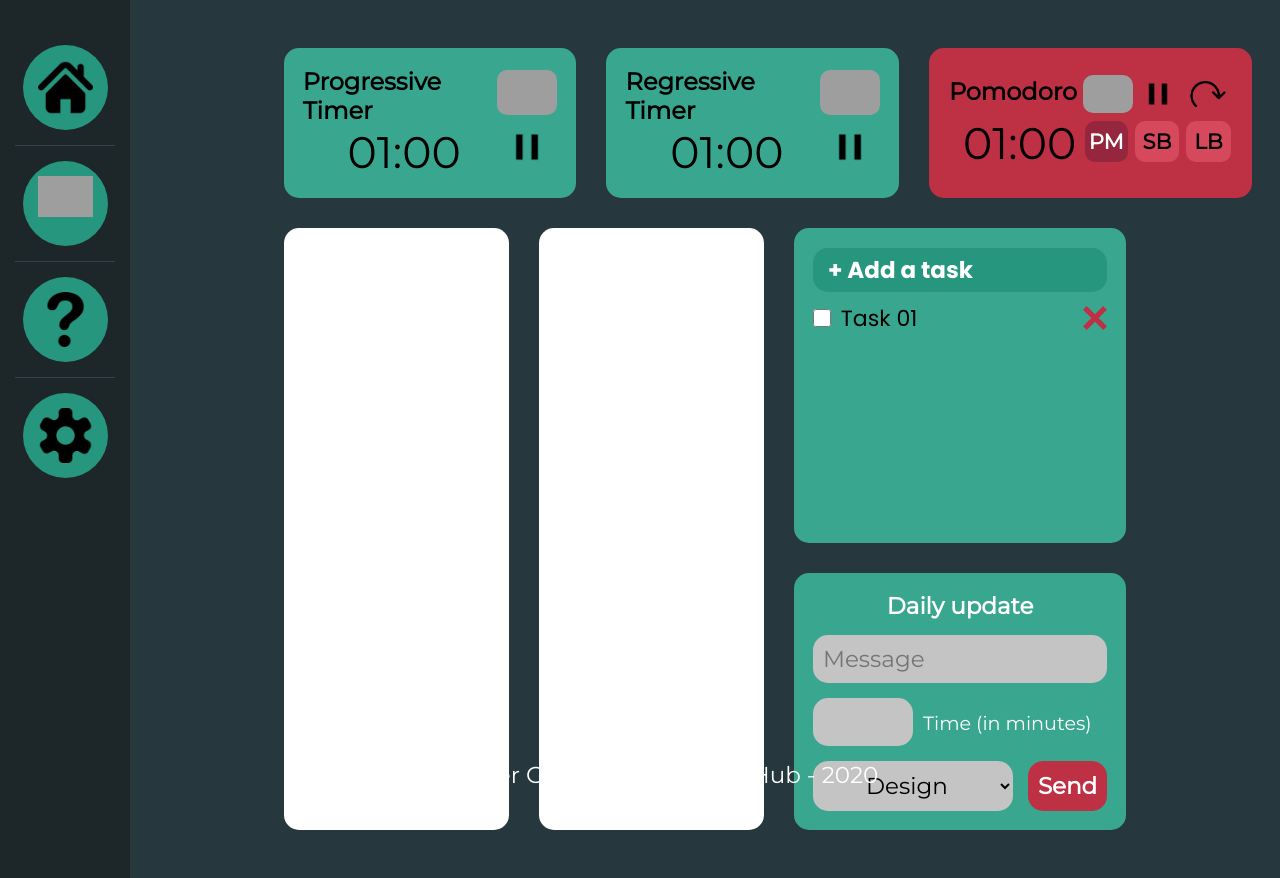
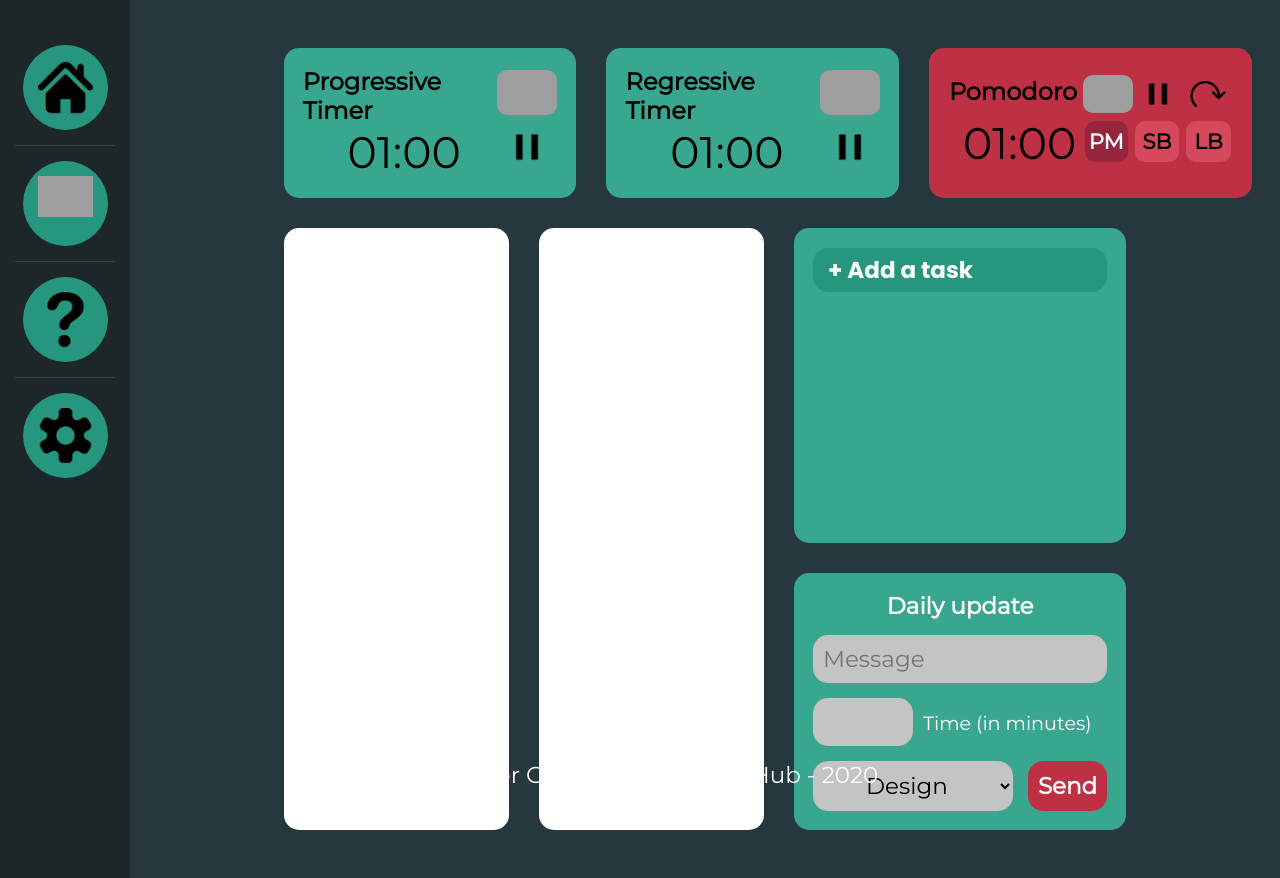
Before and after one commit to joaomoschetta/personal-extra-utilities, a Vue app: page /#/ in a window 1280 px wide. Built offline with nearby package versions, Linux system fonts and the light colour scheme; grey boxes are pictures that could not be loaded.

Commit message:
Checklist add

```diff
--- a/src/components/home/Checklist.vue
+++ b/src/components/home/Checklist.vue
@@ -1,26 +1,50 @@
 <template>
   <div id="check-list">
-    <input type="text" placeholder="+ Add a task">
+    <input
+      type="text"
+      placeholder="+ Add a task"
+      v-model="text"
+      @keydown.enter="AddItem()"
+    >
 
-    <ul>
-      <li>
-        <div class="left">
-          <input type="checkbox">
-          <p>Task 01</p>
-        </div>
-        <img src="@/assets/delete-icon.svg" alt="">
-      </li>
-    </ul>
+    <items :newTaskText="textSend" />
   </div>
 </template>
+
+<script>
+import Items from './ChecklistItems';
+
+export default {
+  components: {
+    Items
+  },
+  data: function() {
+    return {
+      text: "",
+      textSend: ""
+    }
+  },
+  methods: {
+    AddItem: function() {
+      this.textSend = this.text;
+      this.text = "";
+    }
+  },
+}
+</script>
 
 <style scoped lang="scss">
   @import "@/scss/_variables.scss";
 
   #check-list {
+    @import "@/scss/_scrollBar.scss";
+
     background: $primary-light-color;
     border-radius: 15px;
     padding: 1rem;
+
+    flex-basis: 0;
+    overflow-y: auto;
 
 
     input {
@@ -30,6 +54,7 @@
       padding: 5px 5px 5px 10px;
       background: $primary-color;
       font-family: $secondary-font;
+      outline: none;
 
       &::placeholder {
         color: white;
@@ -37,41 +62,5 @@
         font-weight: 700;
       }
     }
-
-    ul {
-      li{
-        list-style: none;
-        padding: 10px 0;
-
-        display: flex;
-        align-items: center;
-        justify-content: space-between;
-
-        .left {
-          display: flex;
-          align-items: center;
-          width: calc(100% - 35px);
-
-          input {
-            width: 20px;
-            height: 20px;
-            border-radius: 15px;
-            flex-basis: 20px;
-          }
-
-          p {
-            flex-basis: 100%;
-            font-family: $secondary-font;
-            font-size: 1.15rem;
-
-            margin-left: 10px;
-          }
-        }
-
-        img:hover {
-          cursor: pointer;
-        }
-      }
-    }
   }
 </style>
--- /dev/null
+++ b/src/components/home/ChecklistItems.vue
@@ -0,0 +1,82 @@
+<template>
+  <ul>
+    <li v-for="(item, index) in items" :key="index" >
+      <div class="left">
+        <input type="checkbox" @change="checkedChange(index)" :checked="item.checked" >
+        <p>{{ item.message }}</p>
+      </div>
+      <img src="@/assets/delete-icon.svg" @click="deleteItem(index)">
+    </li>
+  </ul>
+</template>
+
+<script>
+export default {
+  data: function() {
+    return {
+      items: JSON.parse(localStorage.getItem("items"))
+    }
+  },
+  props: {
+    newTaskText: String
+  },
+  methods: {
+    checkedChange: function(index) {
+      this.items[index].checked = !this.items[index].checked;
+      localStorage.setItem("items", JSON.stringify(this.items));
+    },
+    deleteItem: function(index) {
+      this.items.splice(index, 1);
+    }
+  },
+  watch: {
+    items: function(newItems) {
+      localStorage.setItem("items", JSON.stringify(newItems));
+    },
+    newTaskText: function() {
+      this.items.push({message: this.newTaskText, checked: false});
+    },
+  },
+}
+</script>
+
+<style scoped lang="scss">
+  @import "@/scss/_variables.scss";
+
+  ul {
+    li{
+      list-style: none;
+      padding: 10px 0 0;
+
+      display: flex;
+      align-items: center;
+      justify-content: space-between;
+
+      .left {
+        display: flex;
+        align-items: center;
+        width: calc(100% - 35px);
+
+        input {
+          width: 20px;
+          height: 20px;
+          border-radius: 15px;
+          flex-basis: 20px;
+          outline: none;
+        }
+
+        p {
+          flex-basis: 100%;
+          font-family: $secondary-font;
+          font-size: 1.15rem;
+
+          margin-left: 10px;
+        }
+      }
+
+      img:hover {
+        cursor: pointer;
+      }
+    }
+  }
+</style>
```
